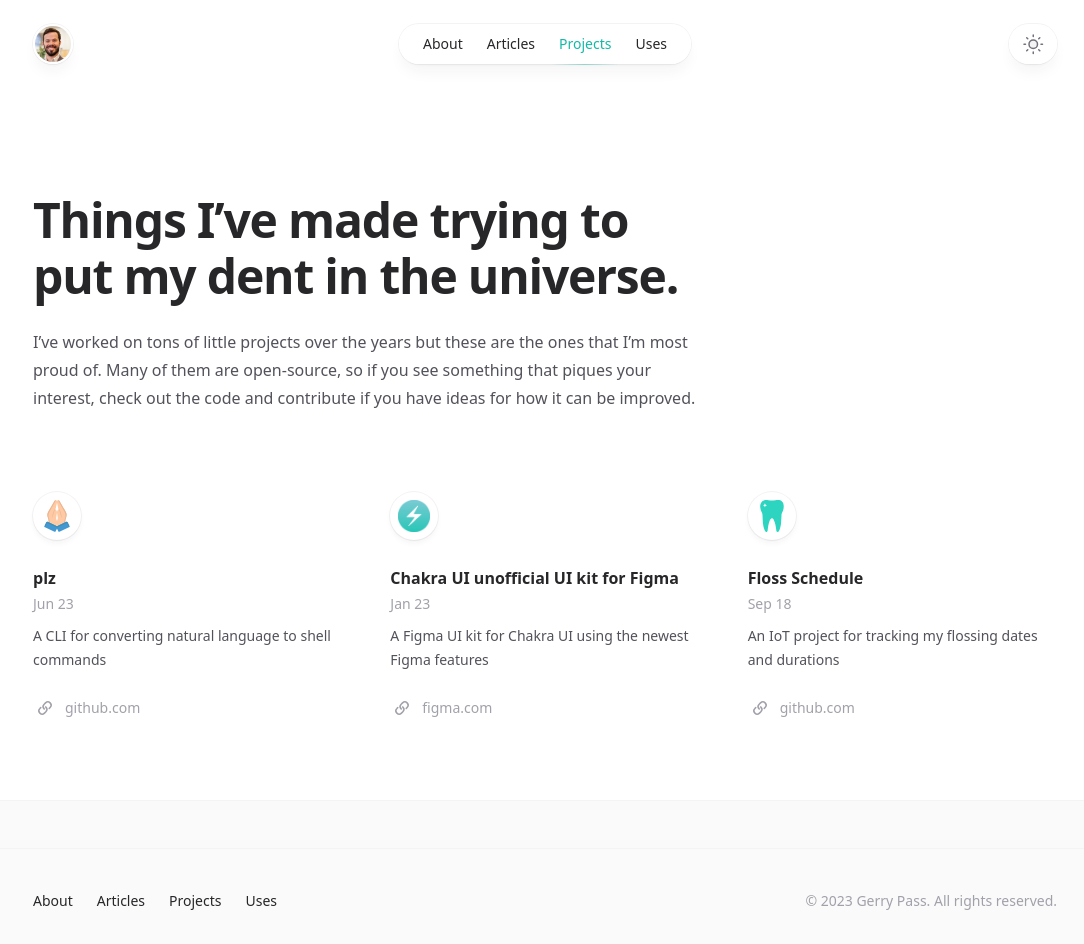
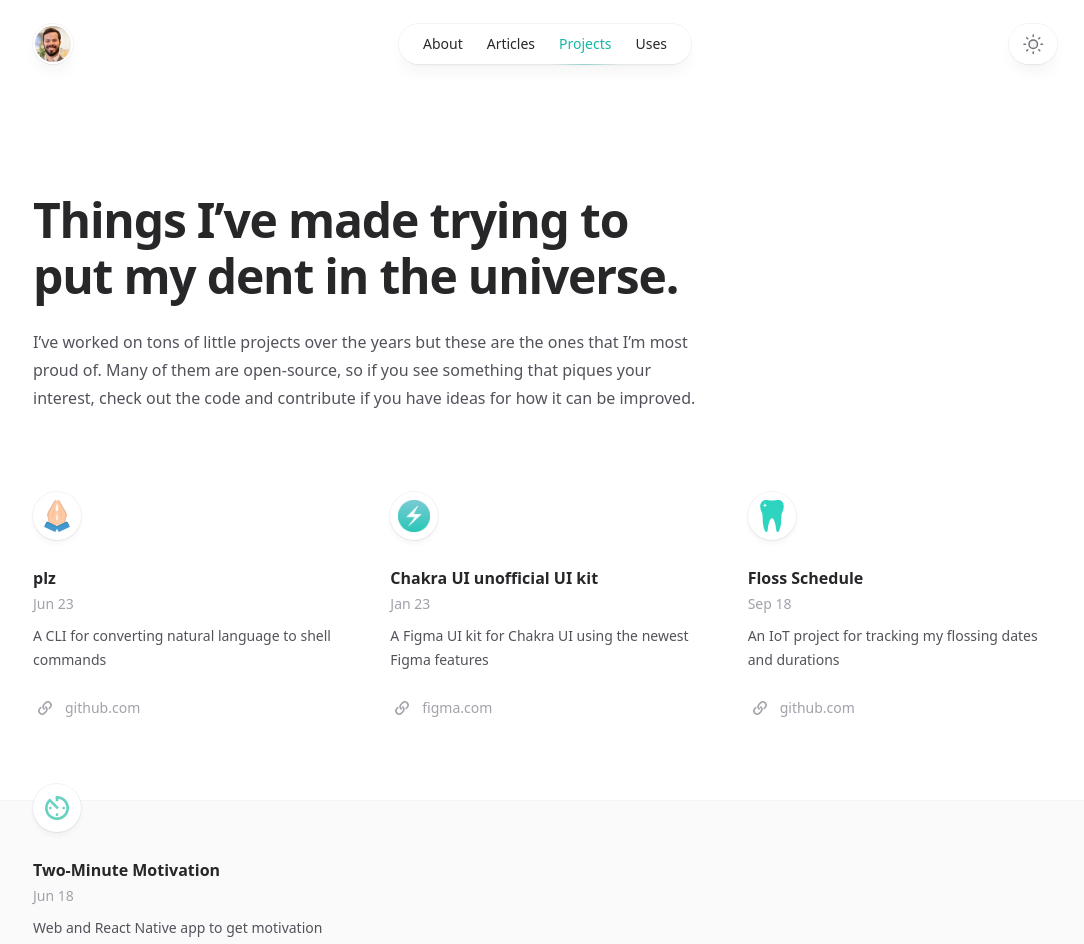
Before and after one commit to rgpass/gerrypasscom, a Next.js app: page /projects in a window 1280 px wide. Shown: the top 944 px of the page, without its empty margins (95-1179 px from the left). Built offline with nearby package versions, Linux system fonts and the light colour scheme; no server answers.

Commit message:
Add two-minute meditation

```diff
--- a/src/app/projects/page.tsx
+++ b/src/app/projects/page.tsx
@@ -7,6 +7,7 @@
 import logoPlz from '@/images/logos/plz.svg'
 import logoFlossSchedule from '@/images/logos/floss-schedule.svg'
 import { formatMonth } from '@/lib/formatDate'
+import logoTimer from '@/images/logos/timer.svg'
 
 const projects = [
   {
@@ -17,7 +18,7 @@
     logo: logoPlz,
   },
   {
-    name: 'Chakra UI unofficial UI kit for Figma',
+    name: 'Chakra UI unofficial UI kit',
     date: '2023-01',
     description: 'A Figma UI kit for Chakra UI using the newest Figma features',
     link: {
@@ -36,16 +37,18 @@
     },
     logo: logoFlossSchedule,
   },
-  // {
-  //   name: 'Two-Minute Motivation',
-  //   date: '',
-  //   description: '',
-  //   link: {
-  //     href: 'https://github.com/rgpass/two-minute-motivation-mobile',
-  //     label: 'github.com',
-  //   },
-  //   logo: logoFlossSchedule,
-  // },
+  {
+    name: 'Two-Minute Motivation',
+    date: '2018-06',
+    description:
+      'Web and React Native app to get motivation with an easy 2-minute task',
+    link: {
+      href: 'https://github.com/rgpass/two-minute-motivation',
+      label: 'github.com',
+    },
+    logo: logoTimer,
+  },
+  // Happs
 ]
 
 function LinkIcon(props: React.ComponentPropsWithoutRef<'svg'>) {
```
Also changed, not shown: src/images/logos/timer.svg (added), 1 other file (tests, documents, lock files or other folders).
